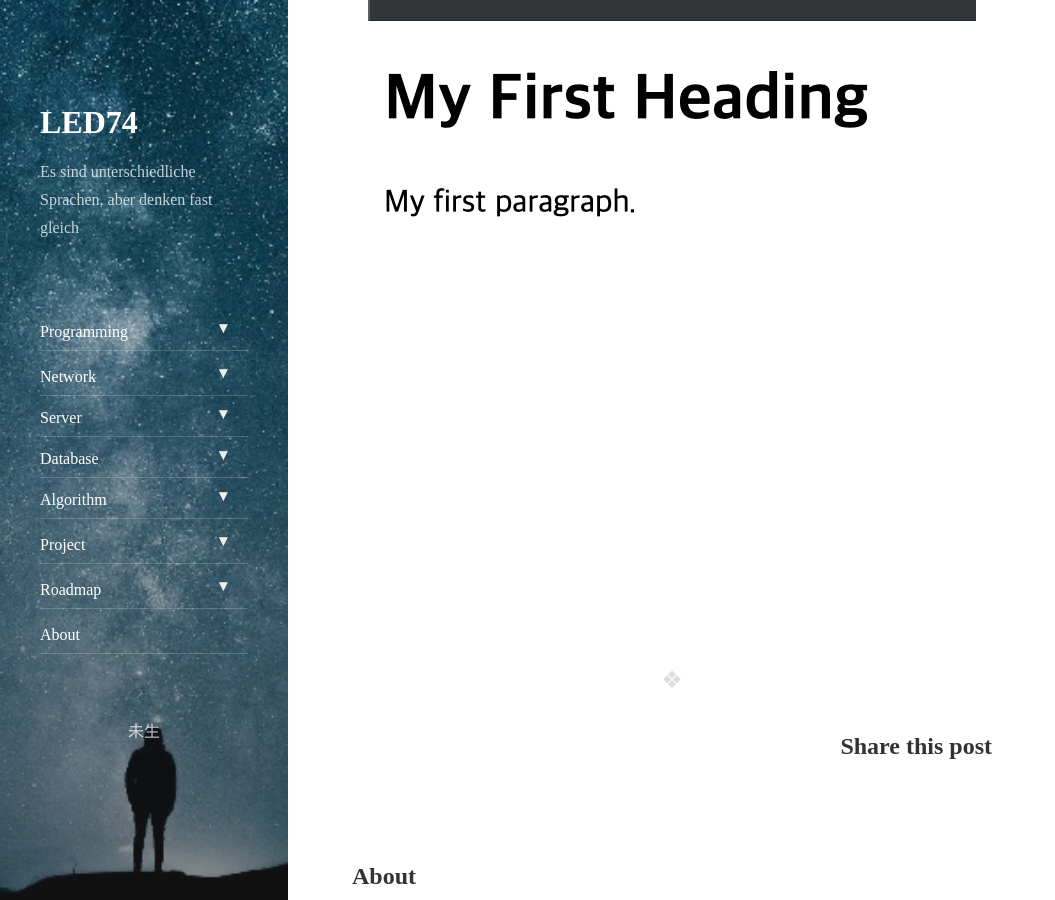
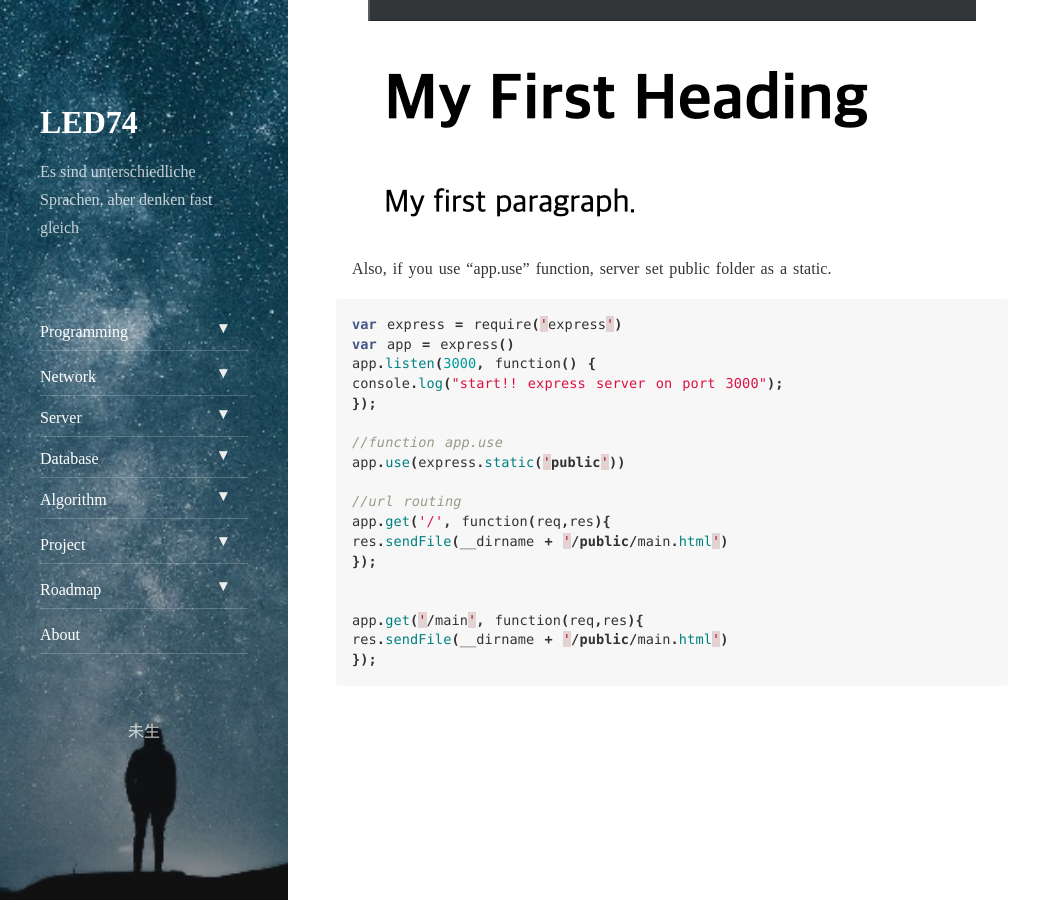
Before and after one commit to LED74/led74.github.io, a Jekyll site: the page built from _posts/2019-09-05-urlrouting.md, in a window 1280 px wide and 900 px high, scrolled down 981 px. Shown: the whole window, without its empty margins (0-1055 px from the left). Built offline with Jekyll 4.4.1, drawn with Linux system fonts in a browser that asks for light colours; nearby versions of some CDN libraries; comment, search, counter and statistics services are not loaded.

Commit message:
post implementation

````diff
--- a/_posts/2019-09-05-urlrouting.md
+++ b/_posts/2019-09-05-urlrouting.md
@@ -12,6 +12,29 @@ like this picture, you can routing page with url easily. <br>
 app.js<br>
 ![appjs](https://led74.github.io/assets/img/post/appjs.png)
 main.html<br>
-![mainhtml](htps://led74.github.io/assets/img/post/mainhtml.png)
+![mainhtml](https://led74.github.io/assets/img/post/mainhtml.png)
 Internet browser<br>
 ![browser](https://led74.github.io/assets/img/post/browser.png)
+
+Also, if you use "app.use" function, server set public folder as a static.
+
+```java
+var express = require('express')
+var app = express()
+app.listen(3000, function() {
+console.log("start!! express server on port 3000");
+});
+
+//function app.use
+app.use(express.static('public'))
+
+//url routing
+app.get('/', function(req,res){
+res.sendFile(__dirname + '/public/main.html')
+});
+
+
+app.get('/main', function(req,res){
+res.sendFile(__dirname + '/public/main.html')
+});
+```
````
